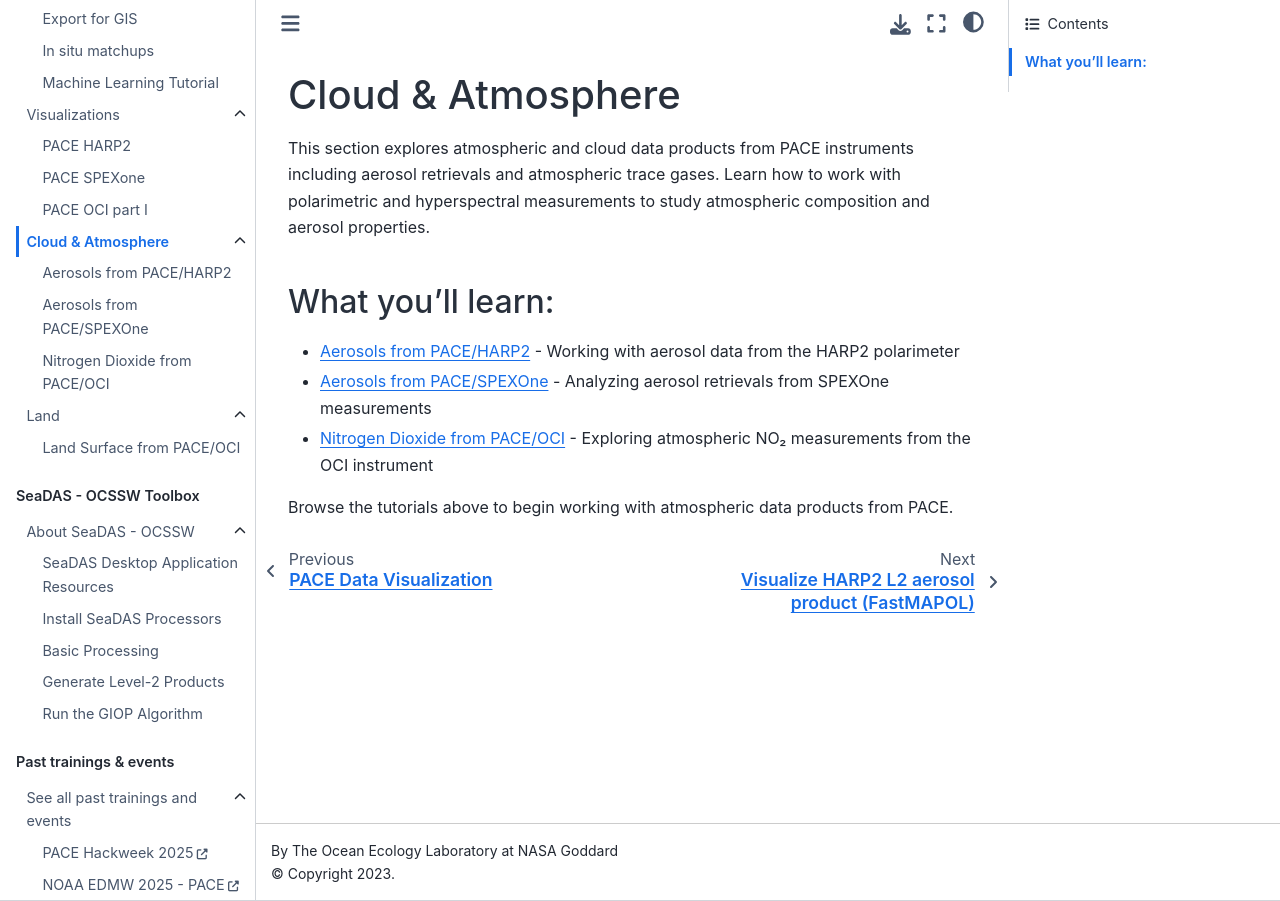
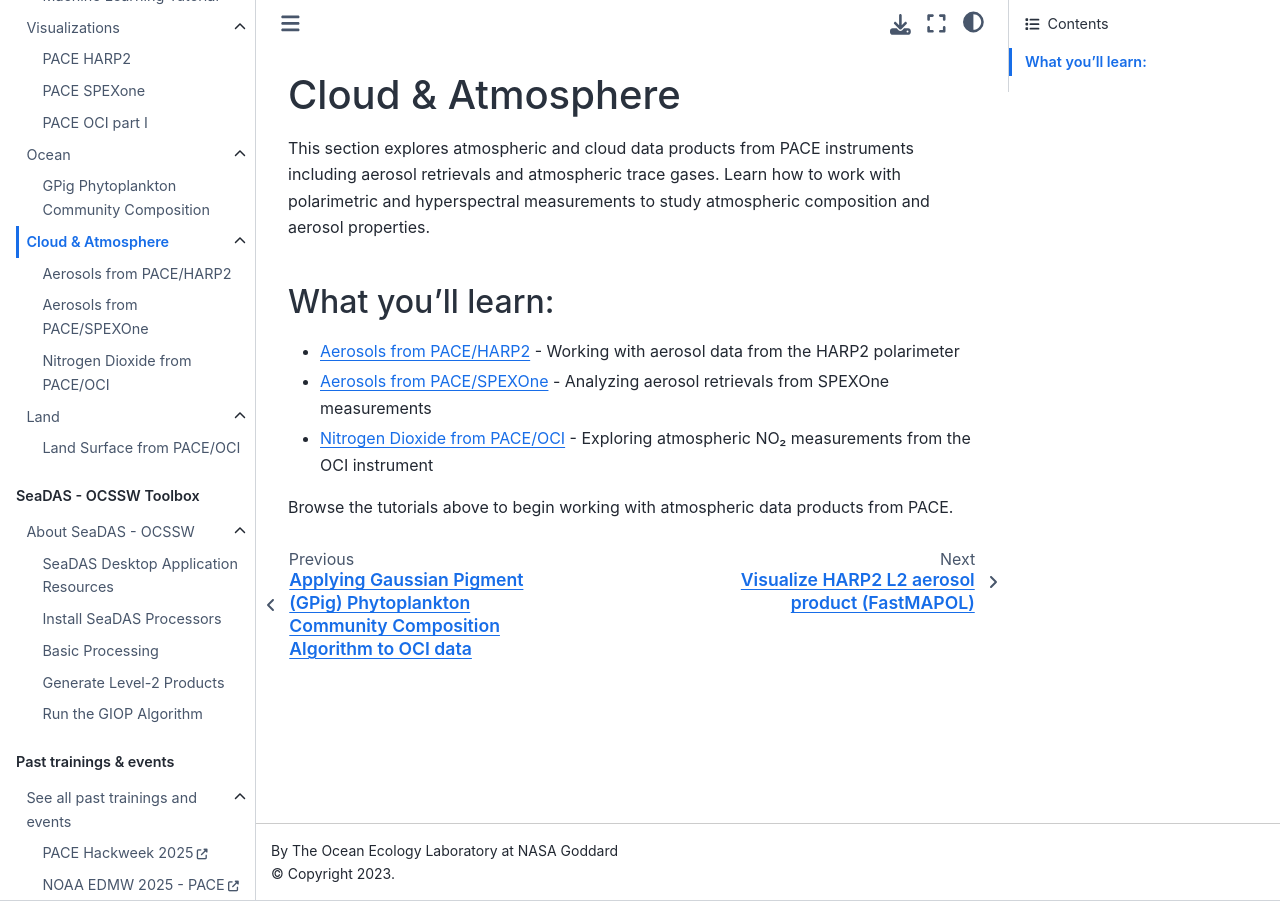
Before and after one commit to nasa/oceandata-notebooks, a Jupyter Book: the page built from docs/sections/cloud-atmosphere.md, in a window 1280 px wide. Built offline with Jupyter Book 1.0.4 settings and Sphinx 7.4.7 and the Sphinx Book theme 1.1.4, drawn with Linux system fonts in a browser that asks for light colours; pages that are not in the unit, such as notebooks, are missing from menus.

Commit message:
Adding Ocean section
Adding gpig notebook in Ocean section

```diff
--- a/docs/_config.yml
+++ b/docs/_config.yml
@@ -7,7 +7,7 @@ execute:
   execute_notebooks: "cache"  # re-use outputs (when none of the code cells change)
   cache: "docs/_cache"
 html:
-  home_page_in_navbar: false
+  home_page_in_navbar: true
   use_repository_button: true
   use_issues_button: false
   use_edit_page_button: true
--- a/docs/_toc.yml
+++ b/docs/_toc.yml
@@ -38,6 +38,12 @@ parts:
             title: PACE OCI part I
           - file: notebooks/oci/oci_data_visualization_part2.md
             title: PACE OCI part II
+
+      - file: sections/ocean
+        title: Ocean
+        sections:
+          - file: notebooks/hackweek/oci_gpig.md
+            title: GPig Phytoplankton Community Composition
 
       - file: sections/cloud-atmosphere
         title: Cloud & Atmosphere
```
Also changed, not shown: docs/index.md (+5 -4 lines), docs/sections/ocean.md (added, +24 -0 lines), docs/images/ocean.png (added), docs/images/oceans.png (deleted).
